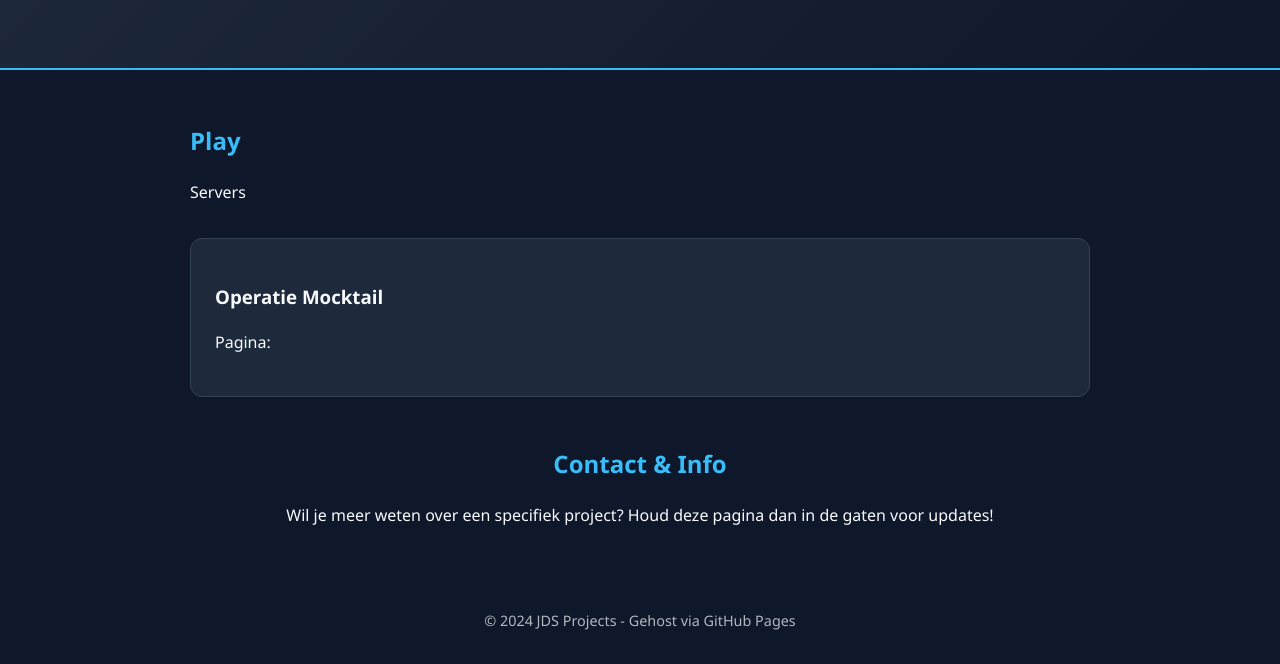
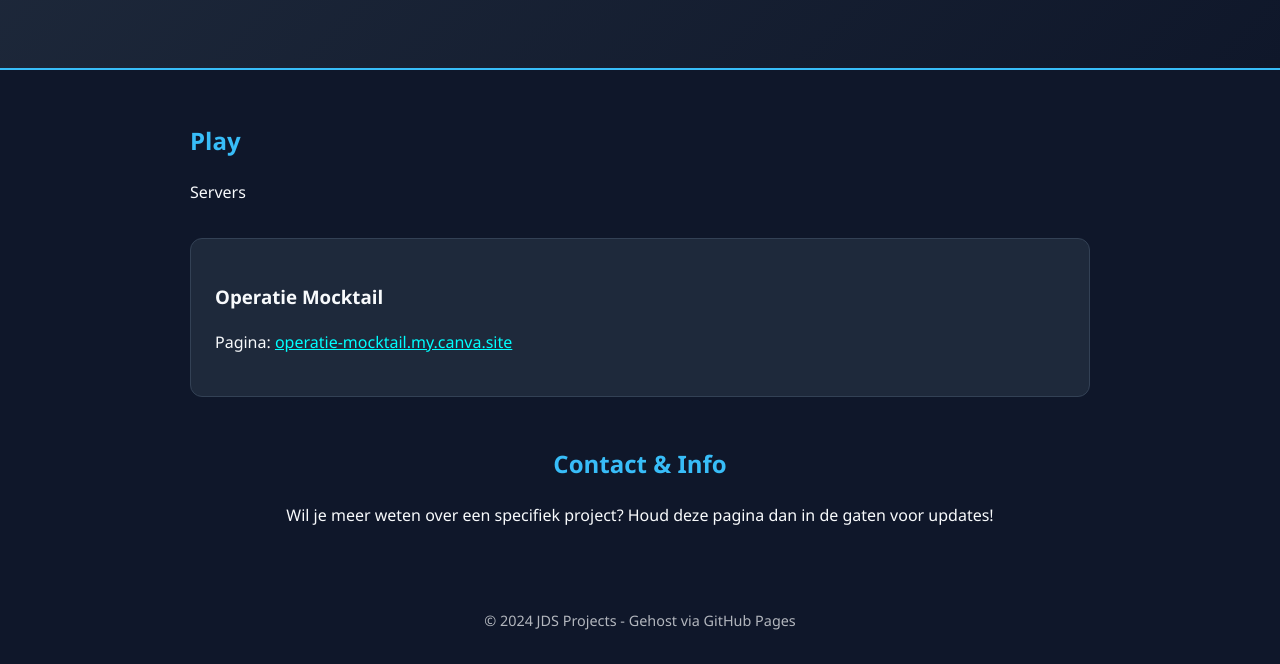
Before and after one commit to JDS-Projects/jds-projects.github.io, a plain HTML site: page index.html in a window 1280 px wide. Shown: the part 154-818 px from the top of the page. Drawn offline with Linux system fonts and the light colour scheme.

Commit message:
Update index.html

```diff
--- a/index.html
+++ b/index.html
@@ -80,6 +80,7 @@
             opacity: 0.7;
         }
     </style>
+    <meta name="google-site-verification" content="3-x8g6U4-hmJFKCgwHdowg0kZ0GQZT1mQuPs7MJUr3s" />
 </head>
 <body>
 
@@ -97,7 +98,7 @@
     <div class="grid">
         <div class="card">
             <h3>Operatie Mocktail</h3>
-            <p>Pagina: <a href="operatie-mocktail.my.canva.site" style="color: aqua;"></a></p>
+            <p>Pagina: <a href="operatie-mocktail.my.canva.site" style="color: aqua;">operatie-mocktail.my.canva.site</a></p>
 
         </div>
 
```
